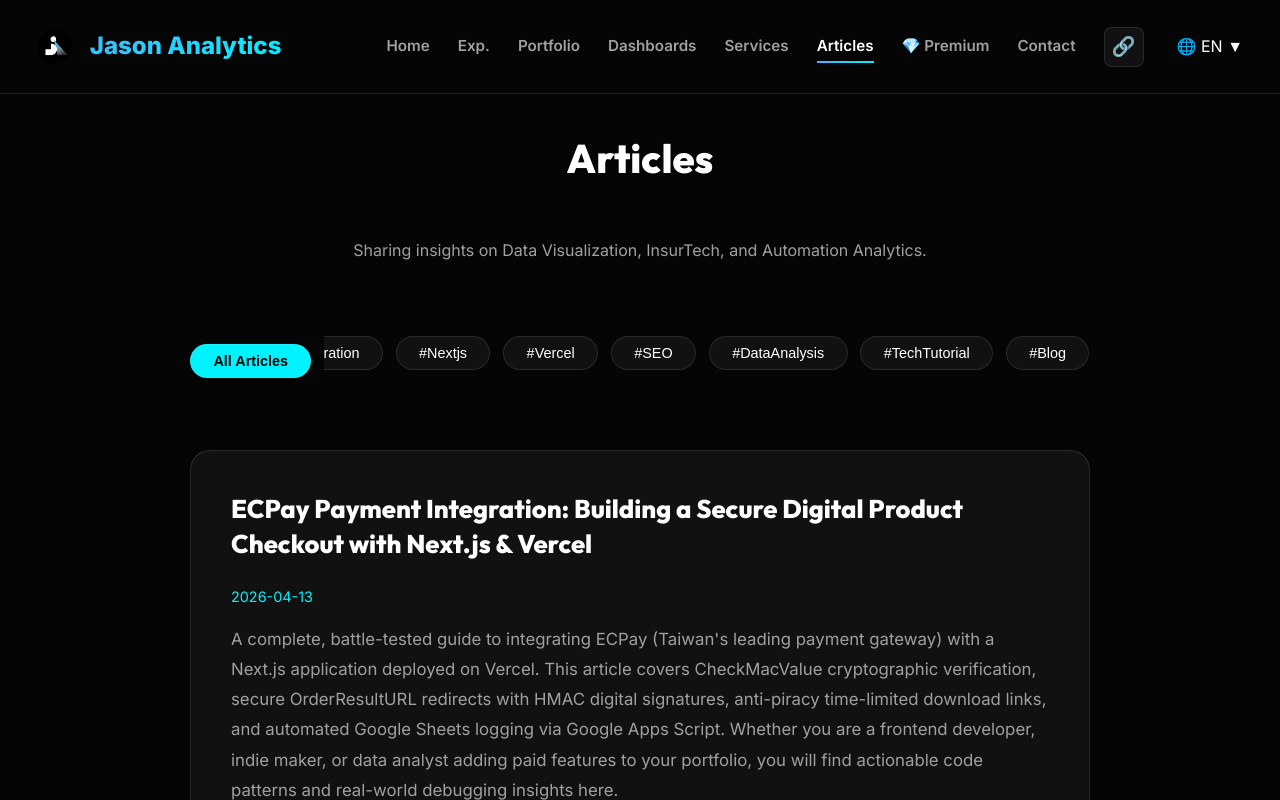
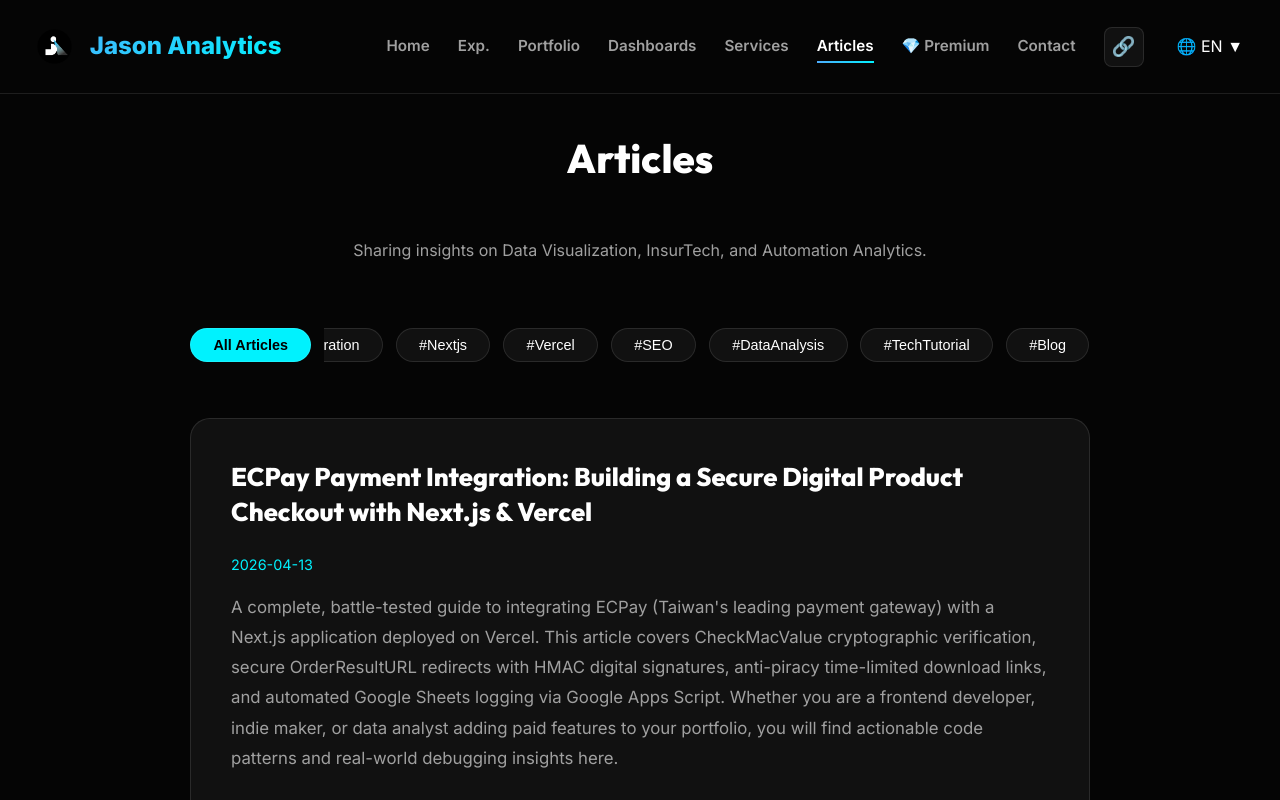
Before and after one commit to ds-jason-tsai/jason-by-tsai-portfolio, a Next.js app: page /en/articles in a window 1280 px wide. Shown: the top 800 px of the page. Built offline with nearby package versions, Linux system fonts and the light colour scheme.

Commit message:
fix: align tag bar vertically and add blank lines before Reference sections in articles

```diff
--- a/components/ArticleListClient.tsx
+++ b/components/ArticleListClient.tsx
@@ -69,7 +69,7 @@ export default function ArticleListClient({ articles, lang, t }: { articles: any
             display: 'flex',
             gap: '0.8rem',
             width: 'max-content',
-            padding: '0.5rem 0 1.5rem',
+            alignItems: 'center',
           }}>
             {/* Render tags (excluding 'all') twice for seamless infinite scrolling */}
             {[...uniqueTags, ...uniqueTags].map((cat, idx) => (
@@ -182,13 +182,8 @@ export default function ArticleListClient({ articles, lang, t }: { articles: any
           100% { transform: translateX(calc(-50% - 0.4rem)); }
         }
 
-        @media (min-width: 769px) {
-          /* If categories are very few, we can choose to center them,
-             but the user requested carousel style like mobile. */
-          .category-marquee-track {
-            padding: 1rem 0 2rem;
-          }
-        }
+
+
 
         @media (max-width: 768px) {
           .category-marquee-track {
```
Also changed, not shown: content/articles/ga4-to-bigquery-schema.md (+1 -0 lines), content/articles/portfolio-seo-best-practices.md (+1 -0 lines).
